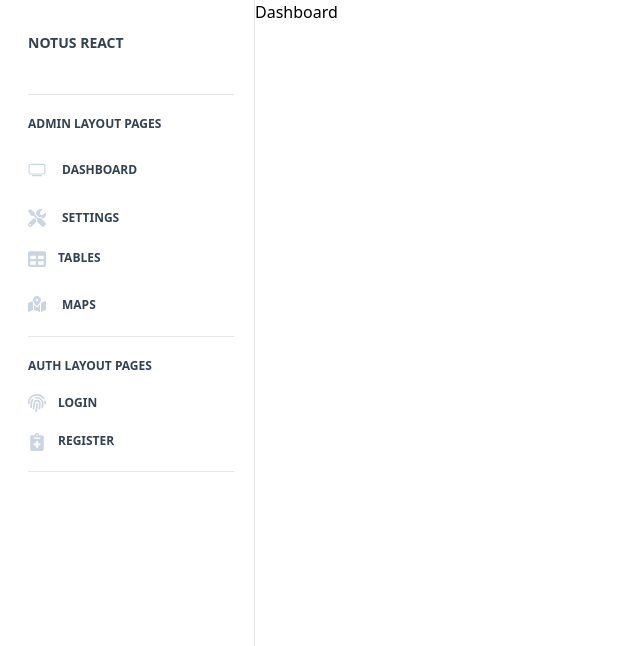
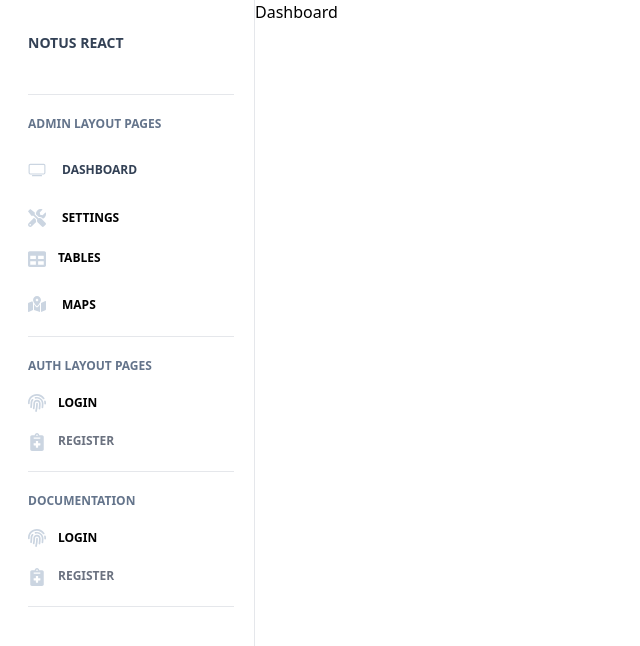
Before and after one commit to lathiyakunj/react-project, a React (Vite) app: page /dashboard in a window 1280 px wide. Shown: the top 646 px of the page, without its empty margins (0-640 px from the left). Built offline with nearby package versions, Linux system fonts and the light colour scheme; sample sign-in values are in the browser's storage.

Commit message:
some changes

```diff
--- a/src/App.jsx
+++ b/src/App.jsx
@@ -5,8 +5,6 @@ import Setting from "./pages/Setting";
 import Tables from "./pages/Tables";
 import SignIn from "./pages/SignIn";
 import SignUp from "./pages/SignUp";
-import Components from "./pages/Components";
-import Help from "./pages/Help";
 import Login from "./pages/Login";
 import { useState } from "react";
 import { createContext } from "react";
--- a/src/pages/HOC.jsx
+++ b/src/pages/HOC.jsx
@@ -81,13 +81,13 @@ const HOC = (Comp) => {
                 notus react
               </h1>
               <hr className="text-gray-200 my-3" />
-              <p className="text-[#334155] text-[12px] pt-2 pb-4 uppercase font-semibold">
+              <p className="text-[#64748b] text-[12px] pt-2 pb-4 uppercase font-bold">
                 Admin Layout Pages
               </p>
               <NavLink to="/dashboard">
-                <li className=" text-[#6b7280 my-5 rounded-lg  mt-1">
+                <li className=" text-[#334155] my-5 rounded-lg hover:text-[#64748b] mt-1">
                   <IoTvOutline className="inline text-[#cbd5e1] me-4 text-[18px]" />
-                  <span className="text-[#334155] text-[12px] font-bold uppercase">
+                  <span className=" text-[12px] font-bold uppercase">
                     Dashboard
                   </span>
                 </li>
@@ -95,7 +95,7 @@ const HOC = (Comp) => {
               <NavLink to="/setting">
                 <li className="text-[#6b7280 my-5 rounded-lg hover:tems-center">
                   <FaTools className="inline me-4 text-[#cbd5e1] text-[18px]" />
-                  <span className="text-[#334155] text-[12px] font-bold uppercase">
+                  <span className=" text-[12px] font-bold uppercase">
                     Settings
                   </span>
                 </li>
@@ -103,7 +103,7 @@ const HOC = (Comp) => {
               <NavLink to="/tables">
                 <li className="text-[#6b7280 my-5 rounded-lg mt-0.5 flex items-center">
                   <FaTable className="inline me-3 text-[#cbd5e1] text-[18px]" />
-                  <span className="text-[#334155] text-[12px] font-bold uppercase">
+                  <span className="text-[12px] font-bold uppercase">
                     Tables
                   </span>
                 </li>
@@ -111,27 +111,41 @@ const HOC = (Comp) => {
               <NavLink to="/maps">
                 <li className="text-[#6b7280 my-5 rounded-lg hover:tems-center">
                   <FaMapMarkedAlt className="inline text-[#cbd5e1] me-4 text-[18px]" />
-                  <span className="text-[#334155] text-[12px] font-bold uppercase">
-                    Maps
-                  </span>
+                  <span className="text-[12px] font-bold uppercase">Maps</span>
                 </li>
               </NavLink>
               <hr className="text-gray-200 my-3" />
-              <p className="text-[#334155] text-[12px] pt-2 pb-4 uppercase font-semibold">
+              <p className="text-[#64748b] text-[12px] pt-2 pb-4 uppercase font-bold">
                 Auth Layout Pages
               </p>
               <NavLink to="/login">
                 <li className="text-[#6b7280 my-5 rounded-lg mt-0.5 flex items-center">
                   <FaFingerprint className="inline text-[#cbd5e1] me-3 text-[18px]" />
-                  <span className="text-[#334155] text-[12px] font-bold uppercase">
-                    Login
-                  </span>
+                  <span className="text-[12px] font-bold uppercase">Login</span>
                 </li>
               </NavLink>
               <NavLink to="/register">
                 <li className="text-[#6b7280] my-5 rounded-lg mt-1.5 flex items-center">
                   <FaNotesMedical className="inline text-[#cbd5e1] me-3 text-[18px]" />
-                  <span className="text-[#334155] text-[12px] font-bold uppercase">
+                  <span className="text-[12px] font-bold uppercase">
+                    register
+                  </span>
+                </li>
+              </NavLink>
+              <hr className="text-gray-200 my-3" />
+              <p className="text-[#64748b] text-[12px] pt-2 pb-4 uppercase font-bold">
+                documentation
+              </p>
+              <NavLink to="/login">
+                <li className="text-[#6b7280 my-5 rounded-lg mt-0.5 flex items-center">
+                  <FaFingerprint className="inline text-[#cbd5e1] me-3 text-[18px]" />
+                  <span className="text-[12px] font-bold uppercase">Login</span>
+                </li>
+              </NavLink>
+              <NavLink to="/register">
+                <li className="text-[#6b7280] my-5 rounded-lg mt-1.5 flex items-center">
+                  <FaNotesMedical className="inline text-[#cbd5e1] me-3 text-[18px]" />
+                  <span className="text-[12px] font-bold uppercase">
                     register
                   </span>
                 </li>
```
